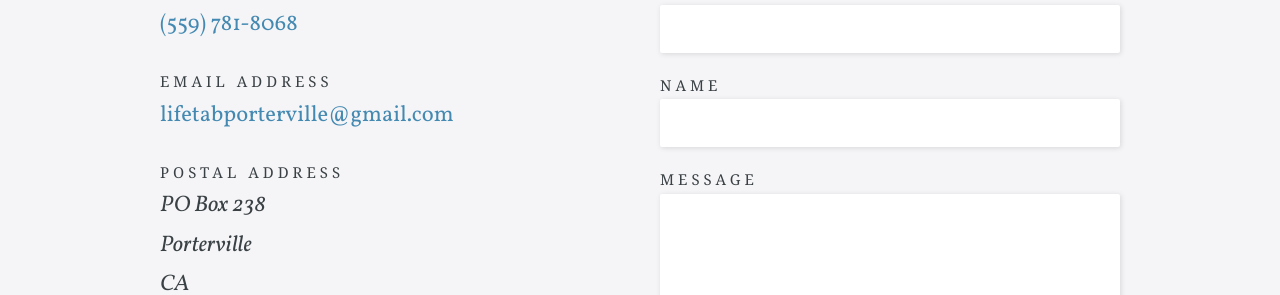
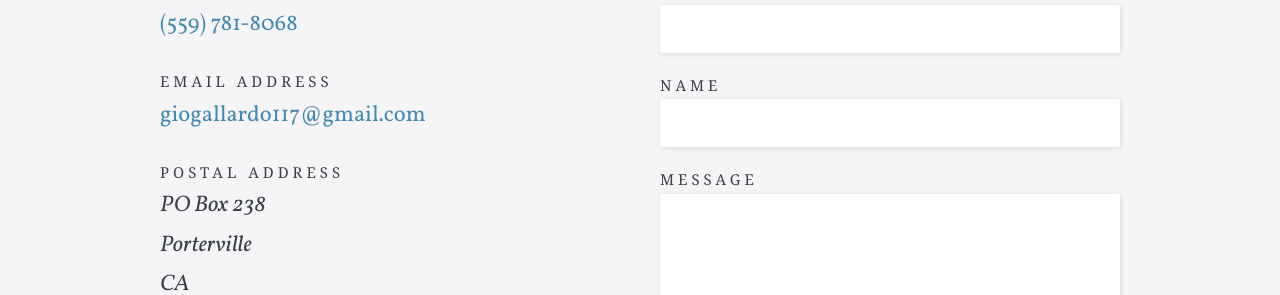
Before and after one commit to lifetabernacle/lifetabernacle.github.io, a Jekyll site: the page built from contact.html, in a window 1280 px wide. Shown: the part 719-1014 px from the top of the page. Built offline with Jekyll 4.4.1, drawn with Linux system fonts in a browser that asks for light colours; some web fonts are replaced.

Commit message:
Updated '_data/company.yml' via CloudCannon

```diff
--- a/_data/company.yml
+++ b/_data/company.yml
@@ -1,6 +1,6 @@
 title: Life Tabernacle
 description: We here at Life Tabernacle simply just want to follow the truth. If it's not in the Word of God, then it's not the truth.
-contact_email_address: lifetabporterville@gmail.com
+contact_email_address: giogallardo117@gmail.com
 contact_phone_number: (559) 781-8068
 address: 939 N Main St. Porterville, CA 93257
 postal_address: PO Box 238, Porterville, CA
```
